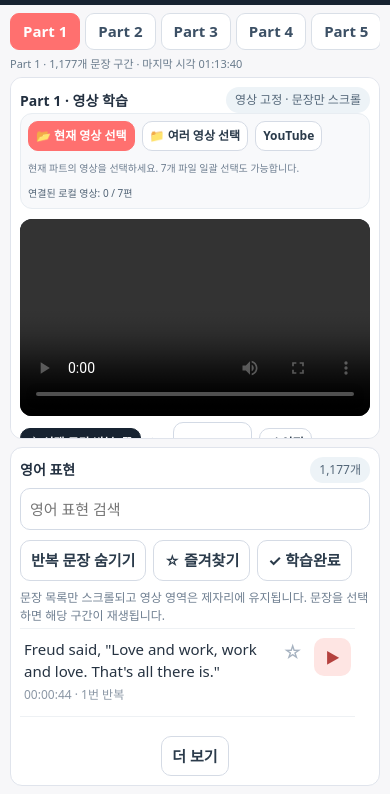
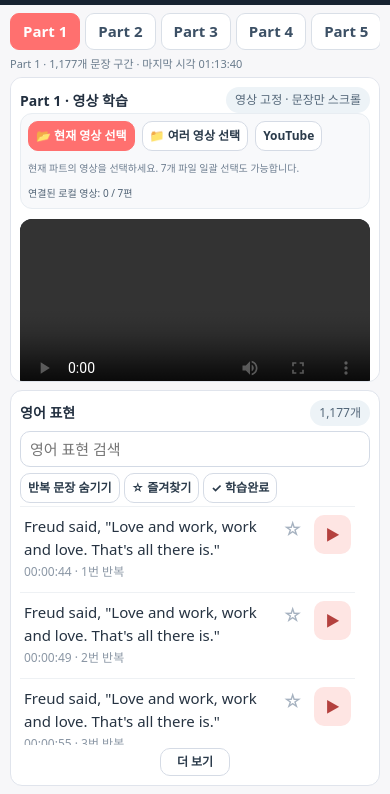
Before and after one commit to beediary49/intern-shadowing, a plain HTML site: page index.html in a window 390 px wide. Shown: the part 50-844 px from the top of the page. Drawn offline with Linux system fonts and the light colour scheme.

Commit message:
Add files via upload

```diff
--- a/index.html
+++ b/index.html
@@ -45,6 +45,25 @@ header{flex:0 0 auto}
  .layout>.panel.videoBox{height:48%;flex-basis:48%}
  .layout>.panel:first-child{height:calc(52% - 8px)}
  header p{display:none}
+}
+
+/* v12 mobile: give the sentence list the bottom third of visible screen */
+@media(max-width:850px){
+ .layout>.panel.videoBox{height:43%;flex:0 0 43%;min-height:0;overflow-y:auto;overscroll-behavior:contain}
+ .layout>.panel:first-child{height:calc(57% - 8px);flex:1 1 0;min-height:0;overflow:hidden}
+ .layout>.panel:first-child>p.small{display:none}
+ .layout>.panel:first-child .toolbar{margin:3px 0;gap:4px}
+ .layout>.panel:first-child .toolbar .btn{padding:5px 7px;font-size:12px}
+ .layout>.panel:first-child input[type=search]{padding:6px 9px}
+ .layout>.panel:first-child .heading{margin-bottom:2px}
+ .layout>.panel:first-child>.row{margin-top:3px!important}
+ .layout>.panel:first-child>.row #more{padding:4px 16px;font-size:12px}
+ .cueList{flex:1 1 auto;min-height:0;height:0;overflow-y:auto;max-height:none;touch-action:pan-y;overscroll-behavior:contain}
+ .cue{padding:8px 4px}
+}
+@media(max-width:850px) and (max-height:680px){
+ .layout>.panel.videoBox{height:40%;flex-basis:40%}
+ .layout>.panel:first-child{height:calc(60% - 8px)}
 }
 </style></head><body>
 <header><img src="./icons/icon-192.png" alt="Intern Shadowing 아이콘"><div><h1>Intern Shadowing</h1><p>7편 영어 섀도잉 · 문장별 반복 재생 · 오프라인 학습</p></div><button class="btn" id="install" style="margin-left:auto">앱 설치</button></header>
--- a/sw.js
+++ b/sw.js
@@ -1 +1 @@
-const CACHE='intern-shadowing-v11-fixed-player';const RES=['./','./index.html','./manifest.webmanifest','./icons/icon-192.png','./icons/icon-512.png',...Array.from({length:7},(_,i)=>`./data/part${i+1}.json`)];self.addEventListener('install',e=>{e.waitUntil(caches.open(CACHE).then(c=>c.addAll(RES)).then(()=>self.skipWaiting()))});self.addEventListener('activate',e=>{e.waitUntil(caches.keys().then(ks=>Promise.all(ks.filter(k=>k!==CACHE).map(k=>caches.delete(k)))).then(()=>self.clients.claim()))});self.addEventListener('fetch',e=>{if(e.request.method!=='GET'||new URL(e.request.url).origin!==self.location.origin)return;e.respondWith(caches.match(e.request).then(hit=>hit||fetch(e.request).then(res=>{if(res.ok){const clone=res.clone();caches.open(CACHE).then(c=>c.put(e.request,clone))}return res})))})
+const CACHE='intern-shadowing-v12-larger-sentences';const RES=['./','./index.html','./manifest.webmanifest','./icons/icon-192.png','./icons/icon-512.png',...Array.from({length:7},(_,i)=>`./data/part${i+1}.json`)];self.addEventListener('install',e=>{e.waitUntil(caches.open(CACHE).then(c=>c.addAll(RES)).then(()=>self.skipWaiting()))});self.addEventListener('activate',e=>{e.waitUntil(caches.keys().then(ks=>Promise.all(ks.filter(k=>k!==CACHE).map(k=>caches.delete(k)))).then(()=>self.clients.claim()))});self.addEventListener('fetch',e=>{if(e.request.method!=='GET'||new URL(e.request.url).origin!==self.location.origin)return;e.respondWith(caches.match(e.request).then(hit=>hit||fetch(e.request).then(res=>{if(res.ok){const clone=res.clone();caches.open(CACHE).then(c=>c.put(e.request,clone))}return res})))})
```
Also changed, not shown: 1 other file.
